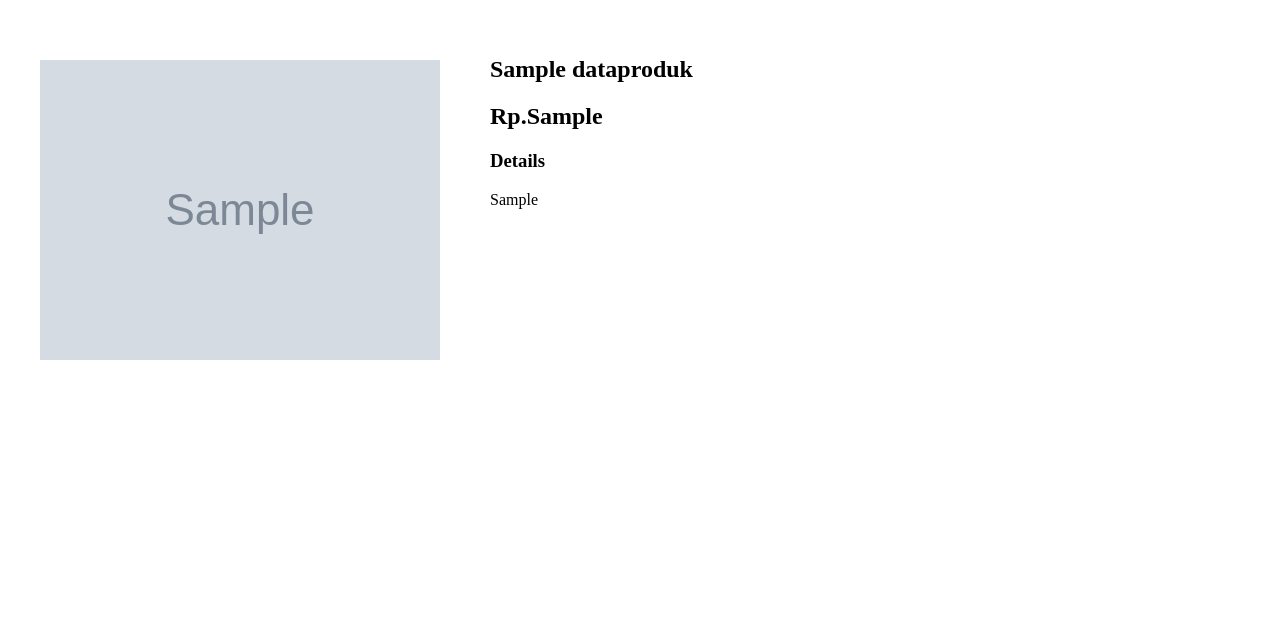
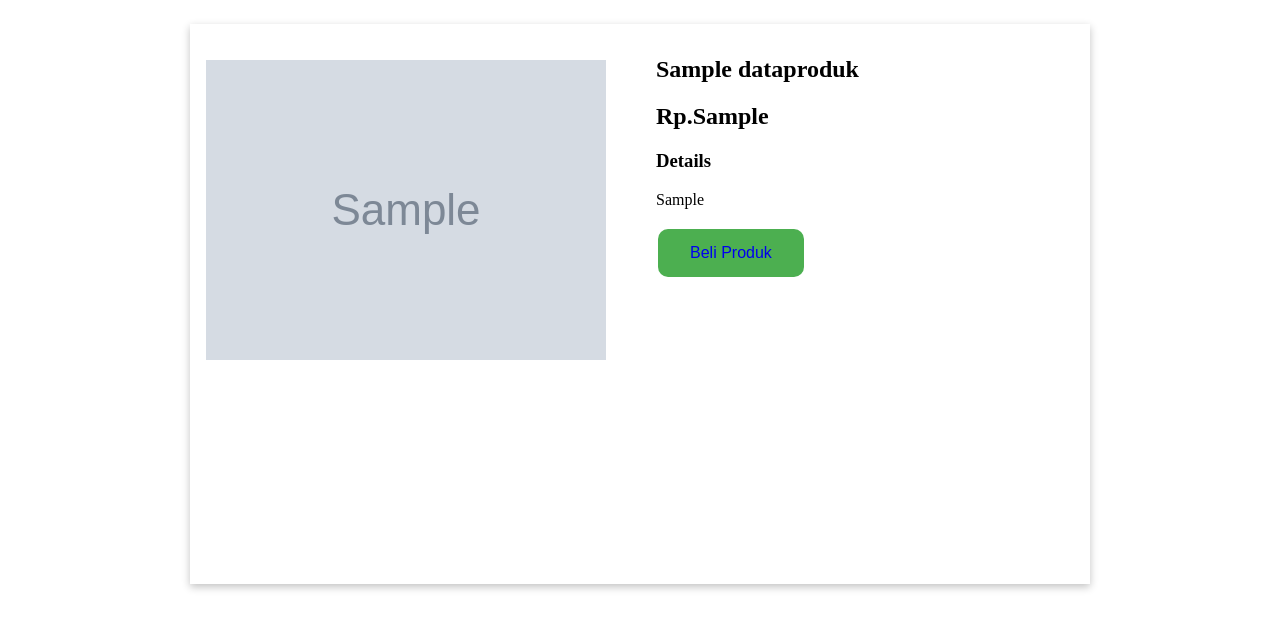
Before and after one commit to nugialindro/view-engine-express-posgresql, a Node server app: page /produk/1 in a window 1280 px wide. Shown: the top 629 px of the page. Run offline with Node 20, Linux system fonts and the light colour scheme; tables that the repository leaves empty hold one stand-in row (Sample ...); some libraries are stand-ins or nearby versions.

Commit message:
Editing Style

```diff
--- a/index.js
+++ b/index.js
@@ -8,7 +8,7 @@ app.use(express.urlencoded({ extended: false }));
 app.use(express.static("public"));
 app.set("view engine", "ejs");
 
-app.get("/produk/", (req, res) => {
+app.get("/produk", (req, res) => {
   DataProduk.findAll().then((DataProduk) => {
     res.render("./index", {
       DataProduk,
--- a/public/css/style.css
+++ b/public/css/style.css
@@ -14,51 +14,70 @@ img {
   margin: 20px auto 20px auto;
 }
 
+a {
+  text-decoration: none;
+}
+
+button {
+  background-color: #4caf50;
+  border: none;
+  color: white;
+  padding: 15px 32px;
+  text-align: center;
+  text-decoration: none;
+  display: inline-block;
+  font-size: 16px;
+  margin: 4px 2px;
+  cursor: pointer;
+  border-radius: 10px;
+}
+
 .card {
   display: flex;
   justify-items: center;
-  /* align-items: center; */
   flex-direction: column;
-  /* background-color: dodgerblue; */
   color: black;
   padding: 0.8rem;
   height: 100%;
-  /* line-height: 16px; */
-  /* border: 1px solid black; */
+
   border-radius: 10px;
   box-shadow: rgba(0, 0, 0, 0.24) 0px 3px 8px;
 }
 
 .cards {
-  /* display: flex; */
   justify-content: space-between;
   max-width: 900px;
   margin: 0 auto;
   display: grid;
   gap: 40px 25px;
-  /* padding: 1rem; */
 }
 
 .row {
   width: 900px;
+  height: 70vh;
   justify-content: center;
   display: grid;
   grid-template-columns: 50% 50%;
+  margin: auto;
+  box-shadow: rgba(0, 0, 0, 0.24) 0px 3px 8px;
 }
 .column {
   padding: 16px;
   height: 250px;
-  /* box-shadow: rgba(0, 0, 0, 0.24) 0px 3px 8px; */
 }
 
 /* Screen larger than 600px? 2 column */
-@media (min-width: 600px) {
+@media (min-width: 100px) {
   .cards {
     grid-template-columns: repeat(2, 2fr);
   }
 
   .card {
     /* line-height: 5px; */
+  }
+
+  .row {
+    width: 100%;
   }
 
   h1 {
--- a/views/index.ejs
+++ b/views/index.ejs
@@ -15,7 +15,7 @@
         <h1><%= i.nama_produk %></h1>
         <p class="deskripsi-produk"><%= i.deskripsi_produk %></p>
         <p><b>Rp.<%= i.harga_produk %></b></p>
-        <a href="/produk/<%= i.id %>"> Detail Produk</a>
+        <button><a href="/produk/<%= i.id %>"> Detail Produk</a></button>
       </div>
       <% }) %>
     </div>
--- a/views/show.ejs
+++ b/views/show.ejs
@@ -18,6 +18,7 @@
         <h3>Details</h3>
         <p><%= deskripsi_produk %></p>
         <h1><% kategori_id %></h1>
+        <button><a href="#">Beli Produk</a></button>
       </div>
     </div>
   </body>
```
Also changed, not shown: other parts of public/css/style.css (+4 -0 lines).
